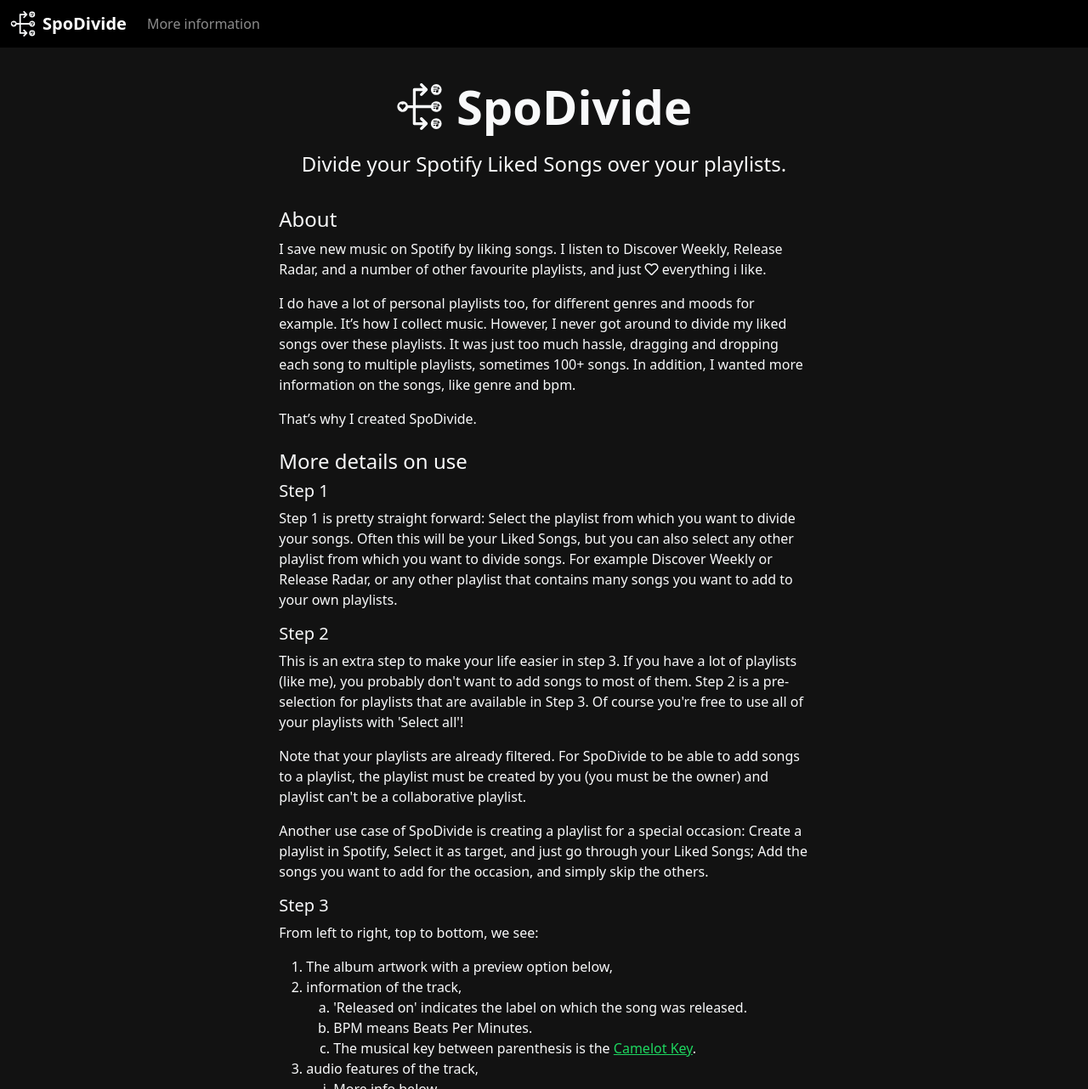
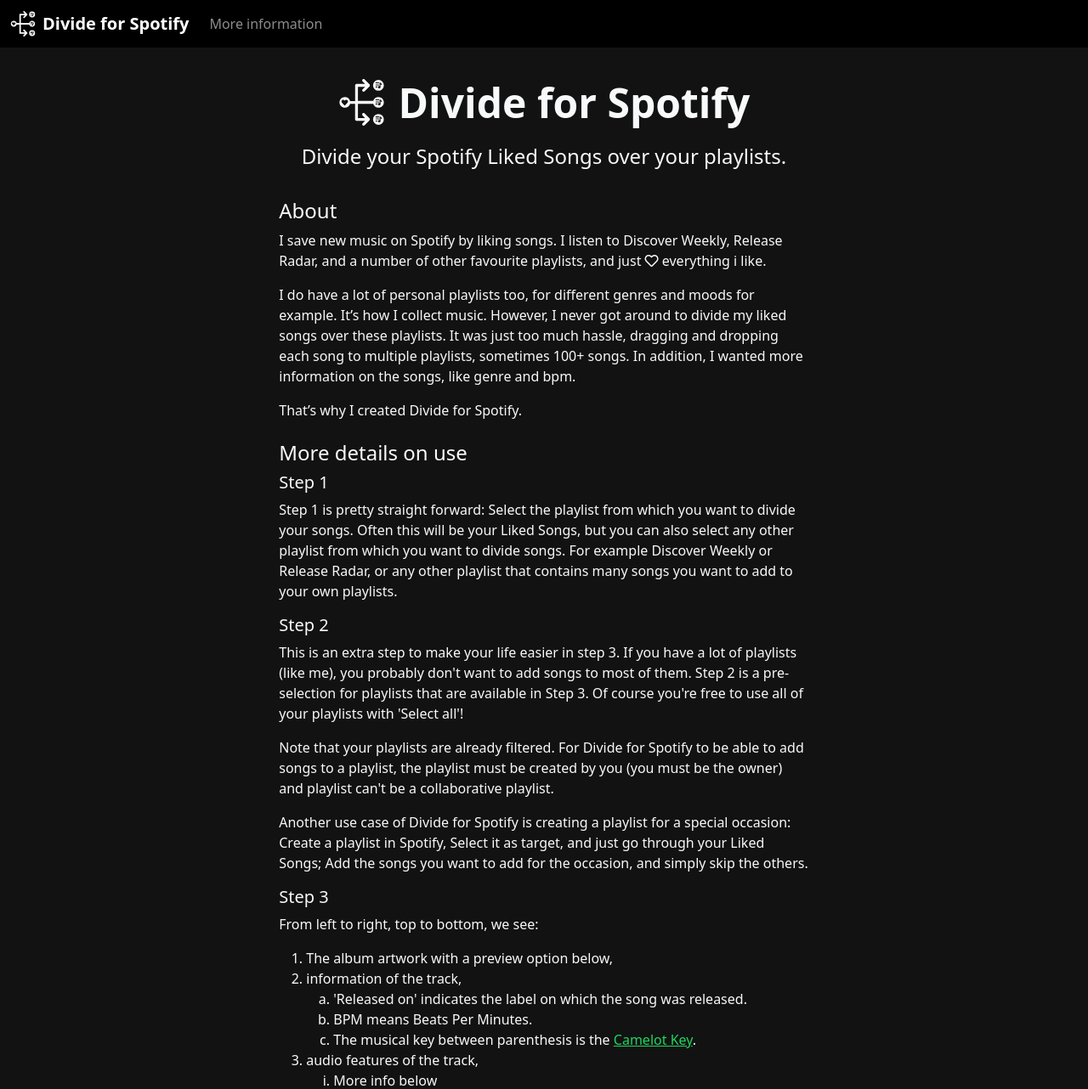
Before and after one commit to TiceWise/SpotifyDivide, a Flask app: page /more_info in a window 1280 px wide. Shown: the top 1282 px of the page at 85% size. Run offline with Flask 2, Linux system fonts and the light colour scheme.

Commit message:
Name change to Divide for Spotify

```diff
--- a/app.py
+++ b/app.py
@@ -123,7 +123,7 @@ def index():
     if not session.get("uuid") or not session.get("spotify_logged_in"):
         if session.get("log_in_failed"):
             flash(
-                "SpoDivide is currently in Beta (selected users only) and awaiting "
+                "Divide for Spotify is currently in Beta (selected users only) and awaiting "
                 "Spotify Developer approval. Please try again in a few days. Hope "
                 "to see you then!"
             )
--- a/templates/layout.html
+++ b/templates/layout.html
@@ -20,12 +20,12 @@
 
     <!-- https://medium.com/swlh/are-you-using-svg-favicons-yet-a-guide-for-modern-browsers-836a6aace3df-->
     <meta name="theme-color" content="#f8f9fa">
-    <link rel="icon" type="image/svg+xml" href="static/Spodivide_logo.svg">
-    <link rel="mask-icon" href="static/Spodivide_logo.svg" color="#f8f9fa">
-    <link rel="apple-touch-icon" href="static/Spodivide_logo-apple-touch-icon.png">
+    <link rel="icon" type="image/svg+xml" href="static/Divide_for_Spotify_logo.svg">
+    <link rel="mask-icon" href="static/Divide_for_Spotify_logo.svg" color="#f8f9fa">
+    <link rel="apple-touch-icon" href="static/Divide_for_Spotify_logo-apple-touch-icon.png">
     <link rel="manifest" href="manifest.json">
 
-    <title>SpoDivide: {% block title %}{% endblock %}</title>
+    <title>Divide for Spotify: {% block title %}{% endblock %}</title>
 </head>
 
 <body class="d-flex flex-column h-100 text-light">
@@ -35,9 +35,9 @@
                 <!--googleoff: snippet-->
 
                 <a href="\" class="d-inline-flex align-items-center fw-bold text-decoration-none">
-                    <img src="static/Spodivide_logo.svg"
-                        width="30px" height="30px" class="me-2" alt="Spodivide icon">
-                    <span class="navbar-brand">SpoDivide</span>
+                    <img src="static/Divide_for_Spotify_logo.svg"
+                        width="30px" height="30px" class="me-2" alt="Divide for Spotify icon">
+                    <span class="navbar-brand">Divide for Spotify</span>
                 </a>
 
                 <button class="navbar-toggler" type="button" data-bs-toggle="collapse" data-bs-target="#navbarCollapse"
--- a/templates/more_info.html
+++ b/templates/more_info.html
@@ -15,16 +15,16 @@ More information
         var c = ".digital";
         var b = "ce";
         var a = "ti";
-        var d = "spodivide";
-        var subject = "SpoDivide Feedback";
+        var d = "divide_for_spotify";
+        var subject = "Divide for Spotify Feedback";
         document.getElementById("mailButton").href = 'mailto:' + d + '@' + a + b + c + '?subject=' + subject;
     })
 </script>
 
 <div class="container col-lg-8 col-xl-7 col-xxl-6 mx-auto">
     <div class="text-center">
-        <H1 class="display-4 fw-bold d-inline-flex align-items-center"><img src="static/Spodivide_logo.svg" width="55px" height="55px"
-                class="me-3" alt="Spodivide icon"> SpoDivide</H1>
+        <H1 class="display-5 fw-bold d-inline-flex align-items-center"><img src="static/Divide_for_Spotify_logo.svg" width="55px" height="55px"
+                class="me-3" alt="Divide for Spotify icon"> Divide for Spotify</H1>
         <div class="py-1 my-2 mb-4 mx-auto">
             <H4>Divide your Spotify Liked Songs over your playlists.</H4>
         </div>
@@ -38,7 +38,7 @@ More information
             It’s how I collect music. However, I never got around to divide my liked songs over these playlists. It was
             just too much hassle, dragging and dropping each song to multiple playlists, sometimes 100+ songs. In
             addition, I wanted more information on the songs, like genre and bpm.</p>
-        <p>That’s why I created SpoDivide.</p>
+        <p>That’s why I created Divide for Spotify.</p>
         <H4 class="mt-4">More details on use</H4>
         <H5>Step 1</H5>
         <p>Step 1 is pretty straight forward: Select the playlist from which you want to divide
@@ -52,11 +52,11 @@ More information
             all'!
         </p>
         <p>
-            Note that your playlists are already filtered. For SpoDivide to be able to add songs to a playlist, the
+            Note that your playlists are already filtered. For Divide for Spotify to be able to add songs to a playlist, the
             playlist must be created by you (you must be the owner) and playlist can't be a collaborative playlist.
         </p>
         <p>
-            Another use case of SpoDivide is creating a playlist for a special occasion: Create a playlist in Spotify,
+            Another use case of Divide for Spotify is creating a playlist for a special occasion: Create a playlist in Spotify,
             Select it as target, and just go through your Liked Songs; Add the songs you want to add for the occasion,
             and simply skip the others.
         </p>
@@ -146,7 +146,7 @@ More information
 
         <H4 class="mt-4">Feedback</H4>
         <p>
-            I hope you enjoy using SpoDivide. If anything is unclear or not working, please let me know. If you just
+            I hope you enjoy using Divide for Spotify. If anything is unclear or not working, please let me know. If you just
             want to say hi or thanks, that's no problem too! Any feedback is welcome.
         <div class="mx-auto text-center">
 
@@ -160,10 +160,10 @@ More information
         </p>
         <H4 class="mt-4" id="data_privacy">Privacy and data</H4>
         <p>
-            SpoDivide doesn't store or use your personal data in any way. Only the data SpoDivide needs is requested and
+            Divide for Spotify doesn't store or use your personal data in any way. Only the data Divide for Spotify needs is requested and
             used (these are: your username, your playlists and your liked songs). Your information will never be sold or
             shared with Third Parties. No information is stored longer than one day after your session. Use the 'Log
-            Out'-button in the top right to clear your data and to disconnect your account from SpoDivide immediately.
+            Out'-button in the top right to clear your data and to disconnect your account from Divide for Spotify immediately.
         </p>
 
         <H4 class="mt-4">Let's go!</H4>
@@ -172,8 +172,8 @@ More information
             <div class="mx-auto text-center ">
             <a href="\" class="btn btn-success rounded-pill pe-4 d-inline-flex align-items-center">
                 <div class='d-inline-flex align-items-center'>
-                    <img src="static/Spodivide_logo.svg"
-                        width="20px" height="20px" class="mx-2" alt="Spodivide icon"\><span>SpoDivide</span>
+                    <img src="static/Divide_for_Spotify_logo.svg"
+                        width="20px" height="20px" class="mx-2" alt="Divide for Spotify icon"\><span>Divide for Spotify</span>
                 </div>
             </a>
             </div
```
Also changed, not shown: templates/login.html (+6 -6 lines), manifest.json, static/Divide_for_Spotify_logo-apple-touch-icon.png (renamed from static/Spodivide_logo-apple-touch-icon.png), static/Divide_for_Spotify_logo-google-touch-icon.png (renamed from static/Spodivide_logo-google-touch-icon.png), static/Divide_for_Spotify_logo.svg (renamed from static/Spodivide_logo.svg).
